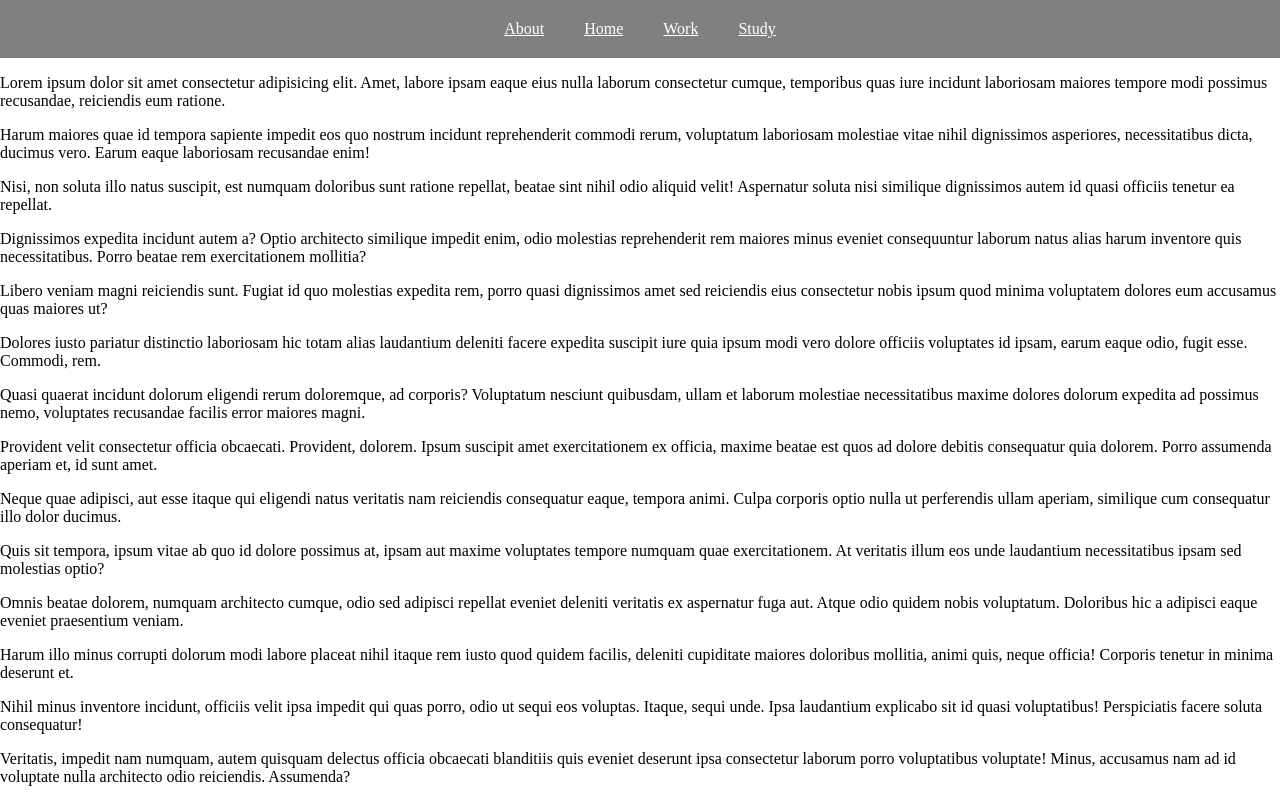
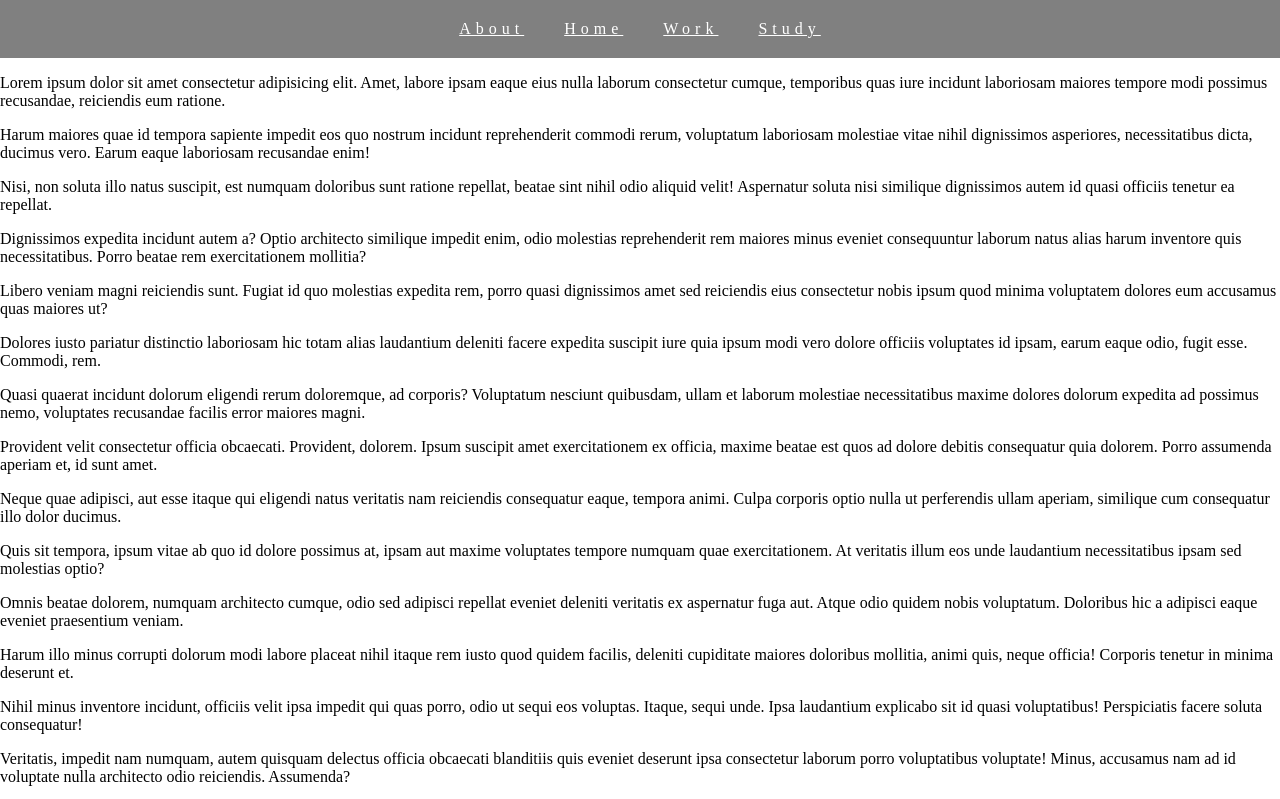
Before and after one commit to Baigaziev/16.11.22, a plain HTML site: page index.html in a window 1280 px wide. Shown: the top 799 px of the page. Drawn offline with Linux system fonts and the light colour scheme.

Commit message:
on navigation made stylization

```diff
--- a/style.css
+++ b/style.css
@@ -7,6 +7,10 @@ body {
 }
 nav {
   background-color: gray;
+  position: sticky;
+  top: 0;
+  left: 0;
+  right: 0;
 }
 nav ul {
   padding: 0;
@@ -21,8 +25,10 @@ a {
   padding: 20px;
   color: white;
   transition: all 500ms ease-in;
+  letter-spacing: 5px;
 }
 a:hover {
   background-color: black;
-  font-family: 'Oswald', sans-serif;;
+  color: burlywood;
+  font-family: 'Oswald', sans-serif;
 }
```
